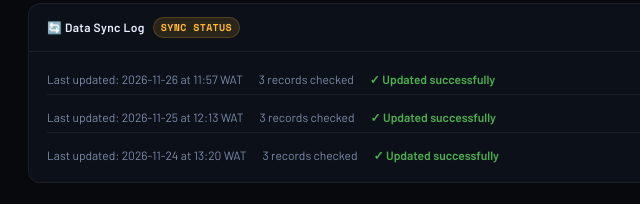
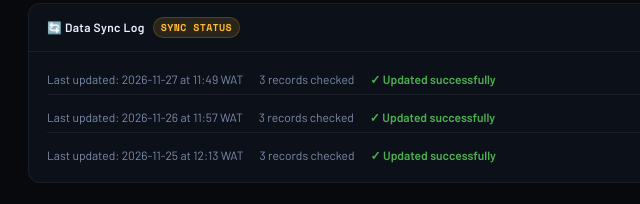
Before and after one commit to Abbey-commit/safenet-nigeria, a plain HTML site: page dashboard/index.html in a window 1280 px wide. Shown: the part 1453-1657 px from the top of the page, 0-640 px from the left. Drawn offline with nearby package versions, Linux system fonts and the light colour scheme.

Commit message:
Automated daily data refresh

```diff
--- a/dashboard/index.html
+++ b/dashboard/index.html
@@ -315,7 +315,7 @@
   <span style="font-size:11px;color:var(--text3);font-family:'Space Mono',monospace;padding:3px 10px;border:1px solid var(--border);border-radius:6px">PHASE 1 · CONFLICT INTELLIGENCE</span>
   <div class="header-meta">
     <div class="live-badge"><div class="live-dot"></div> SAMPLE DATA — DEMONSTRATION MODE</div>
-    <div class="gen-time">Generated 2026-11-26 11:57:31 WAT</div>
+    <div class="gen-time">Generated 2026-11-27 11:49:48 WAT</div>
   </div>
 </header>
 
@@ -677,17 +677,17 @@
     </div>
     <div class="log-wrap">
         <div class="log-row">
+          <span style="font-size:12px;color:var(--text2)">Last updated: 2026-11-27 at 11:49 WAT</span>
+          <span style="font-size:12px;color:var(--text2)">3 records checked</span>
+          <span style="color:#4CAF50;font-size:12px;font-weight:600">✓ Updated successfully</span>
+        </div>
+        <div class="log-row">
           <span style="font-size:12px;color:var(--text2)">Last updated: 2026-11-26 at 11:57 WAT</span>
           <span style="font-size:12px;color:var(--text2)">3 records checked</span>
           <span style="color:#4CAF50;font-size:12px;font-weight:600">✓ Updated successfully</span>
         </div>
         <div class="log-row">
           <span style="font-size:12px;color:var(--text2)">Last updated: 2026-11-25 at 12:13 WAT</span>
-          <span style="font-size:12px;color:var(--text2)">3 records checked</span>
-          <span style="color:#4CAF50;font-size:12px;font-weight:600">✓ Updated successfully</span>
-        </div>
-        <div class="log-row">
-          <span style="font-size:12px;color:var(--text2)">Last updated: 2026-11-24 at 13:20 WAT</span>
           <span style="font-size:12px;color:var(--text2)">3 records checked</span>
           <span style="color:#4CAF50;font-size:12px;font-weight:600">✓ Updated successfully</span>
         </div></div>
```
Also changed, not shown: docs/index.html (+6 -6 lines), 1 other file.
